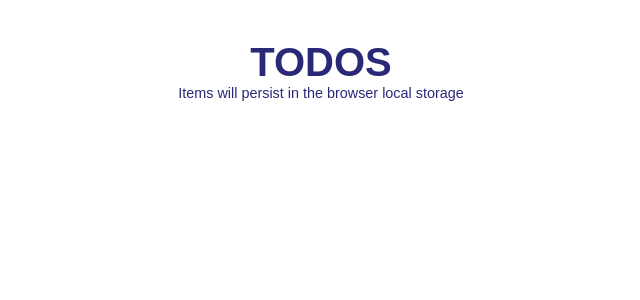
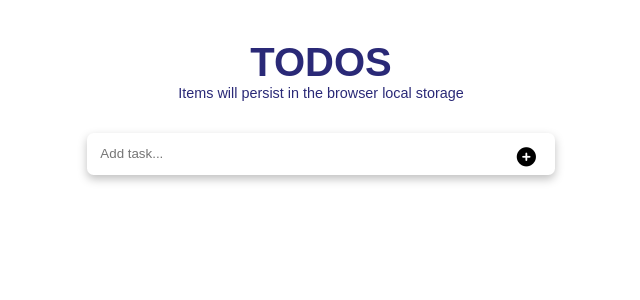
Before and after one commit to Rysth/REACT-Todo-App, a React (Create React App) app: page / in a window 1280 px wide. Shown: the top 300 px of the page, without its empty margins (319-959 px from the left). Built offline with nearby package versions, Linux system fonts and the light colour scheme; a web font is replaced by a local one.

Commit message:
Add form component.

```diff
--- a/public/index.html
+++ b/public/index.html
@@ -6,6 +6,13 @@
     <meta name="viewport" content="width=device-width, initial-scale=1" />
     <meta name="theme-color" content="#000000" />
     <meta name="description" content="Web site created using create-react-app" />
+    <link
+      rel="stylesheet"
+      href="https://cdnjs.cloudflare.com/ajax/libs/font-awesome/6.4.2/css/all.min.css"
+      integrity="sha512-z3gLpd7yknf1YoNbCzqRKc4qyor8gaKU1qmn+CShxbuBusANI9QpRohGBreCFkKxLhei6S9CQXFEbbKuqLg0DA=="
+      crossorigin="anonymous"
+      referrerpolicy="no-referrer"
+    />
     <title>React App</title>
   </head>
   <body>
--- a/src/App.css
+++ b/src/App.css
@@ -3,6 +3,9 @@
 :root {
   --CL-primary: #2e3191;
   --CL-secondary: #2a2977;
+
+  --CL-neutral-white: #ffffff;
+  --CL-neutral-black: #000;
 
   --FF-primary: 'Poppins', sans-serif;
 }
@@ -23,7 +26,12 @@ body {
   font-family: var(--FF-primary);
 }
 
+input,
+label {
+  font-family: var(--FF-primary);
+}
+
 .container {
-  max-width: 1000px;
+  max-width: 500px;
   margin: 0 auto;
 }
--- a/src/ToDo/ToDo.css
+++ b/src/ToDo/ToDo.css
@@ -22,3 +22,40 @@
   font-size: 0.9rem;
   margin: 0;
 }
+
+/* Form */
+
+.app-form {
+  margin: 1em 0;
+  text-align: center;
+}
+
+.form-group {
+  padding: 1em;
+}
+
+.form-label {
+  position: relative;
+}
+
+.form-input {
+  display: block;
+  width: 100%;
+  padding: 1em;
+  border: none;
+  border-radius: 0.5em;
+  box-shadow: 0 4px 10px rgb(0, 0, 0, 0.25);
+}
+
+.form-input:focus {
+  outline: 2px solid var(--CL-secondary);
+}
+
+.form-icon {
+  position: absolute;
+  top: 0.72em;
+  right: 1em;
+  font-size: 1.2rem;
+  cursor: pointer;
+  z-index: 100;
+}
--- a/src/ToDo/ToDo.js
+++ b/src/ToDo/ToDo.js
@@ -9,6 +9,20 @@ function ToDo() {
           <h1 className="app-title">Todos</h1>
           <p className="app-text">Items will persist in the browser local storage</p>
         </div>
+        <form action="#" className="app-form">
+          <div className="form-group">
+            <label htmlFor="task" className="form-label">
+              <input
+                className="form-input"
+                type="text"
+                name="task"
+                id="task"
+                placeholder="Add task..."
+              />
+              <i className="fa-solid fa-circle-plus form-icon" />
+            </label>
+          </div>
+        </form>
       </div>
     </div>
   );
```
